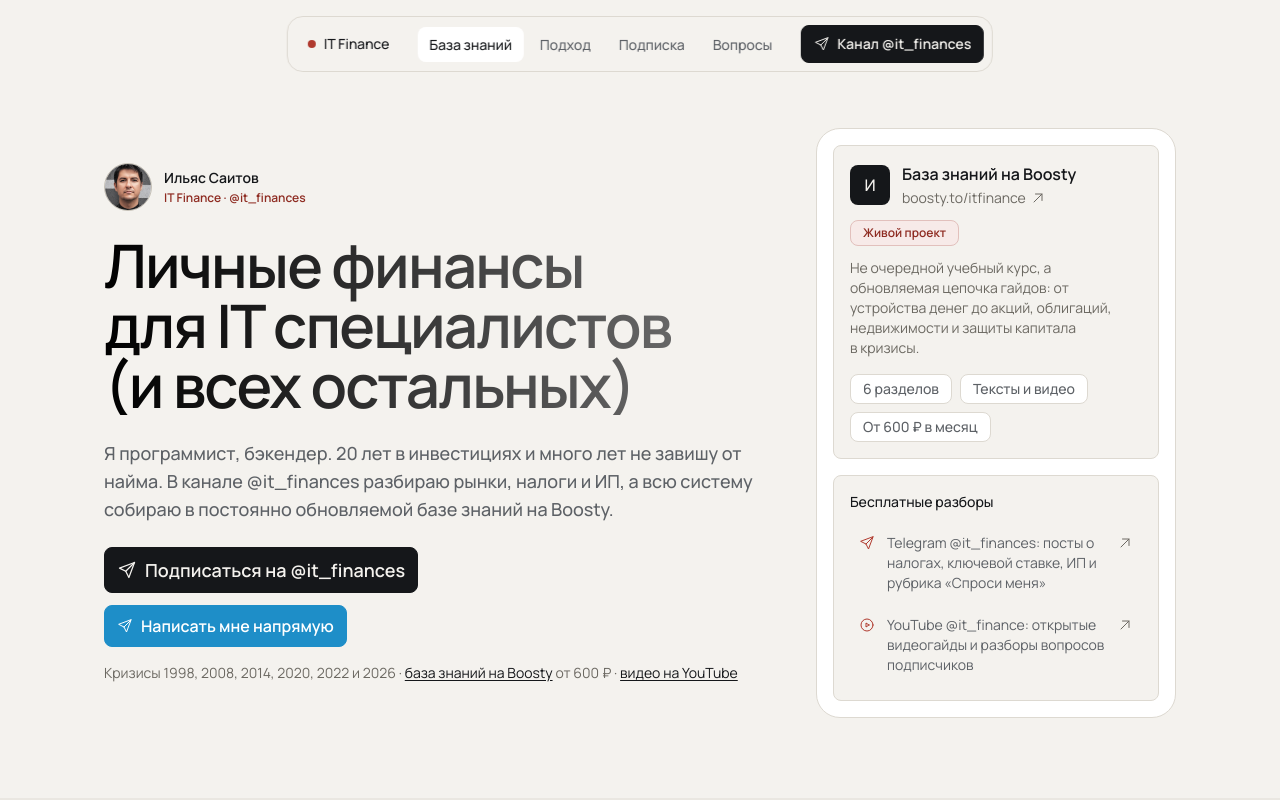
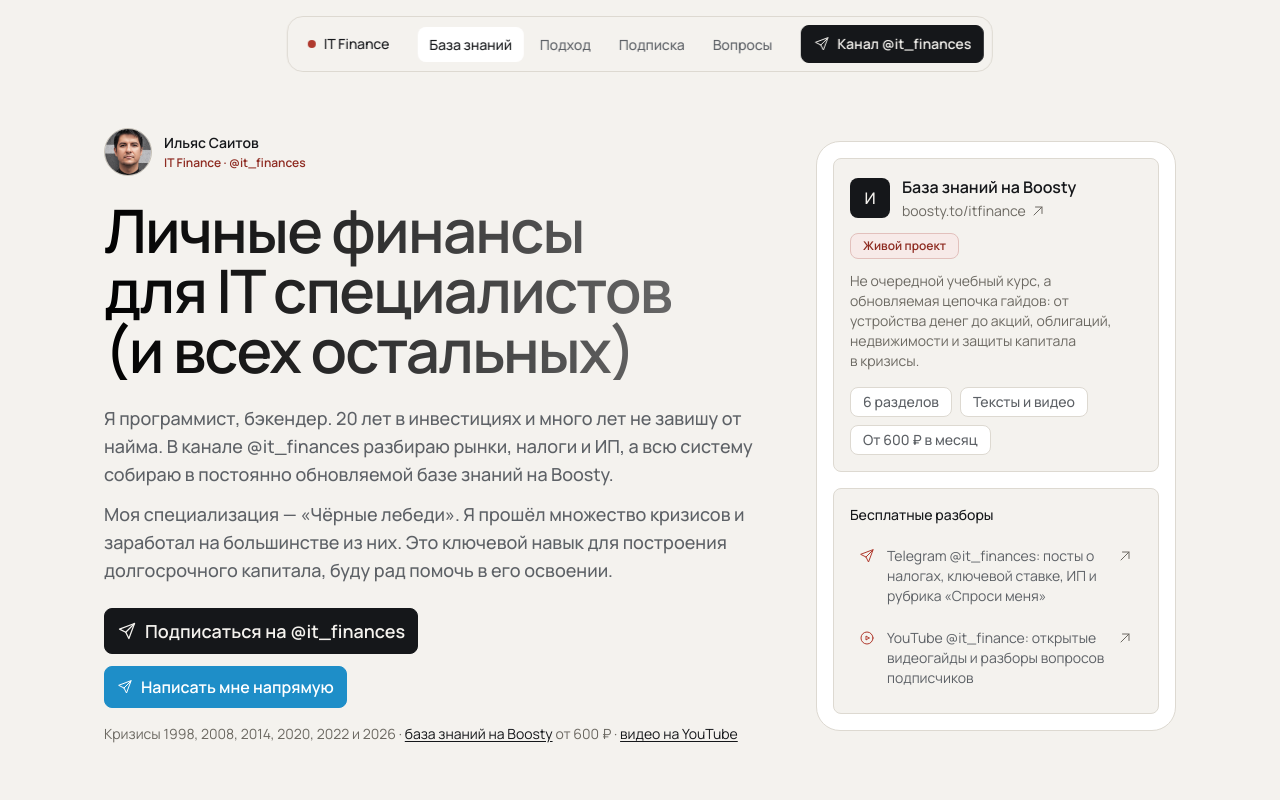
Before and after one commit to ilyas-source/finance.mentor, a plain HTML site: page index.html in a window 1280 px wide. Shown: the top 800 px of the page. Drawn offline with Linux system fonts and the light colour scheme.

Commit message:
Add black swans specialization paragraph to hero

```diff
--- a/index.html
+++ b/index.html
@@ -730,6 +730,13 @@
       color: transparent;
     }
 
+    .hero-lead {
+      max-width: 680px;
+      display: flex;
+      flex-direction: column;
+      gap: var(--space-100);
+    }
+
     .hero-subtitle {
       max-width: 680px;
       color: var(--text-secondary);
@@ -1667,9 +1674,14 @@
             <h1 class="heading-1 hero-title">
               Личные финансы<br />для <span class="nowrap">IT&nbsp;специалистов</span><br />(и&nbsp;всех остальных)
             </h1>
-            <p class="title-2 hero-subtitle">
-              Я программист, бэкендер. 20 лет в инвестициях и много лет не завишу от найма. В канале @it_finances разбираю рынки, налоги и ИП, а всю систему собираю в постоянно обновляемой базе знаний на Boosty.
-            </p>
+            <div class="hero-lead">
+              <p class="title-2 hero-subtitle">
+                Я программист, бэкендер. 20 лет в инвестициях и много лет не завишу от найма. В канале @it_finances разбираю рынки, налоги и ИП, а всю систему собираю в постоянно обновляемой базе знаний на Boosty.
+              </p>
+              <p class="title-2 hero-subtitle">
+                Моя специализация&nbsp;— «Чёрные лебеди». Я прошёл множество кризисов и заработал на большинстве из&nbsp;них. Это ключевой навык для построения долгосрочного капитала, буду рад помочь в&nbsp;его&nbsp;освоении.
+              </p>
+            </div>
             <div class="hero-cta-wrap">
               <div class="hero-cta-buttons">
                 <a href="https://t.me/it_finances" target="_blank" rel="noopener noreferrer" class="btn btn-primary button-lg">
```
